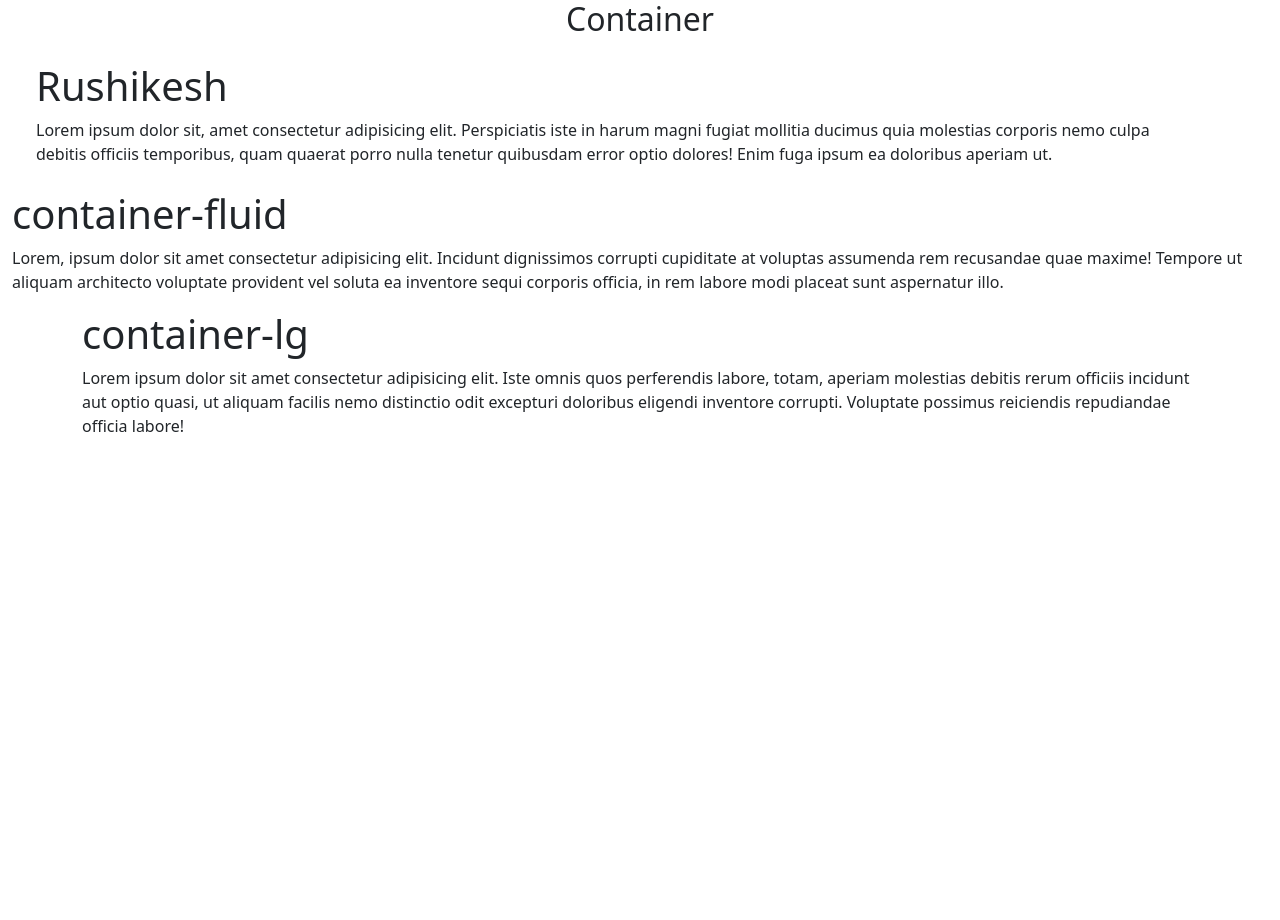
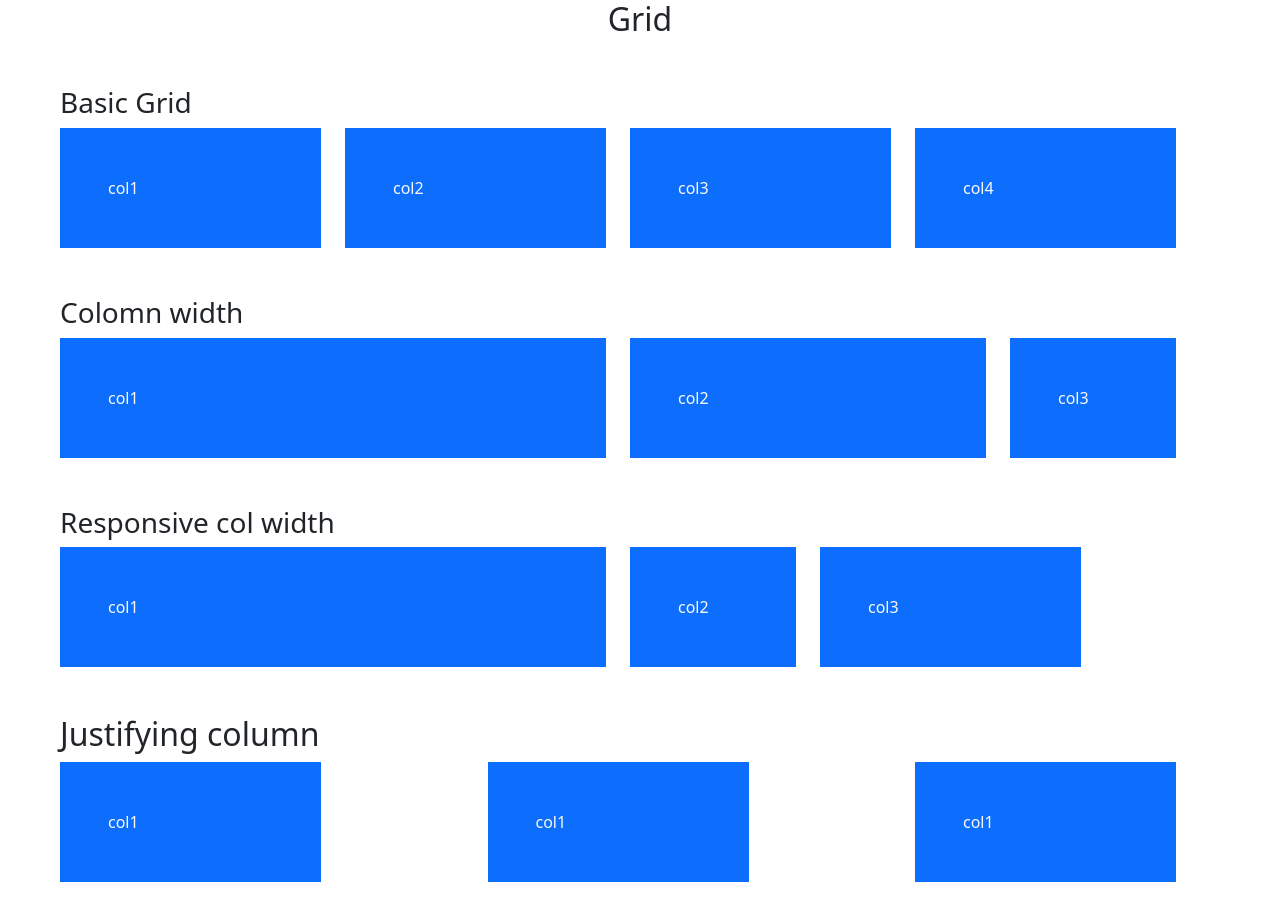
Before and after one commit to RushikeshTekale66/BootStrap-Practice, a plain HTML site: page index.html in a window 1280 px wide. Before the commit the page ends 800 px from the top, so only its background shows below. Drawn offline with nearby package versions, Linux system fonts and the light colour scheme.

Commit message:
Grid Basic 1 (row, col)

```diff
--- a/index.html
+++ b/index.html
@@ -10,21 +10,70 @@
 </head>
 
 <body>
-    <h2 class="text-center">Container</h2>
+    <h2 class="text-center">Grid</h2>
 
-    <div class="container m-4">
-        <h1>Rushikesh</h1>
-        <p>Lorem ipsum dolor sit, amet consectetur adipisicing elit. Perspiciatis iste in harum magni fugiat mollitia ducimus quia molestias corporis nemo culpa debitis officiis temporibus, quam quaerat porro nulla tenetur quibusdam error optio dolores! Enim fuga ipsum ea doloribus aperiam ut.</p>
+    <div class="container-lg m-5">
+        <h3>Basic Grid</h3>
+        <div class="row">
+            <div class="col">
+                <div class="p-5 bg-primary text-light">col1</div>
+            </div>
+            <div class="col">
+                <div class="p-5 bg-primary text-light">col2</div>
+            </div>
+            <div class="col">
+                <div class="p-5 bg-primary text-light">col3</div>
+            </div>
+            <div class="col">
+                <div class="p-5 bg-primary text-light">col4</div>
+            </div>
+
+        </div>
     </div>
 
-    <div class="container-fluid">
-        <h1>container-fluid</h1>
-        <p>Lorem, ipsum dolor sit amet consectetur adipisicing elit. Incidunt dignissimos corrupti cupiditate at voluptas assumenda rem recusandae quae maxime! Tempore ut aliquam architecto voluptate provident vel soluta ea inventore sequi corporis officia, in rem labore modi placeat sunt aspernatur illo.</p>
+    <div class="container-lg m-5">
+        <h3>Colomn width</h3>
+        <div class="row">
+            <div class="col-6">
+                <div class="p-5 bg-primary text-light">col1</div>
+            </div>
+            <div class="col-4">
+                <div class="p-5 bg-primary text-light">col2</div>
+            </div>
+            <div class="col-2">
+                <div class="p-5 bg-primary text-light">col3</div>
+            </div>
+        </div>
     </div>
 
-    <div class="container-lg">
-        <h1>container-lg</h1>
-        <p>Lorem ipsum dolor sit amet consectetur adipisicing elit. Iste omnis quos perferendis labore, totam, aperiam molestias debitis rerum officiis incidunt aut optio quasi, ut aliquam facilis nemo distinctio odit excepturi doloribus eligendi inventore corrupti. Voluptate possimus reiciendis repudiandae officia labore!</p>
+    <div class="container-lg m-5">
+        <h3>Responsive col width</h3>
+        <div class="row">
+            <div class="col-sm-4 col-lg-6">
+                <div class="p-5 bg-primary text-light">col1</div>
+            </div>
+            <div class="col-sm-4 col-lg-2">
+                <div class="p-5 bg-primary text-light">col2</div>
+            </div>
+            <div class="col-sm-4 col-lg-3">
+                <div class="p-5 bg-primary text-light">col3</div>
+            </div>
+        </div>
+    </div>
+
+    <div class="container-lg m-5">
+        <h2>Justifying column</h2>
+        <div class="row justify-content-between">
+            <div class="col-md-3">
+                <div class="p-5 bg-primary text-light">col1</div>
+            </div>
+            <div class="col-md-3">
+                <div class="p-5 bg-primary text-light">col1</div>
+            </div>
+            <div class="col-md-3">
+                <div class="p-5 bg-primary text-light">col1</div>
+            </div>
+        </div>
     </div>
 
 
```
